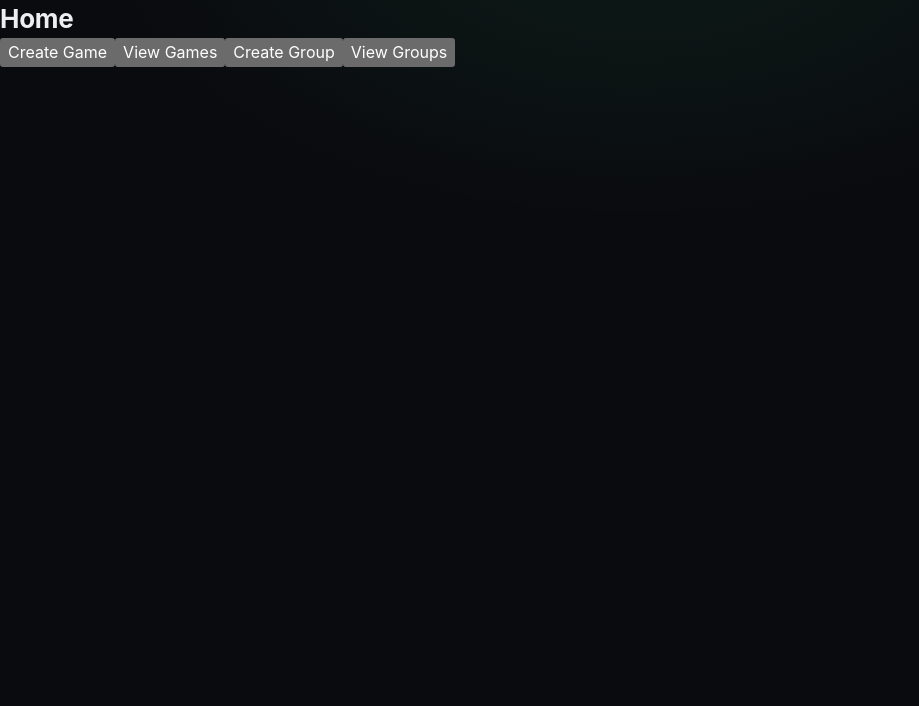
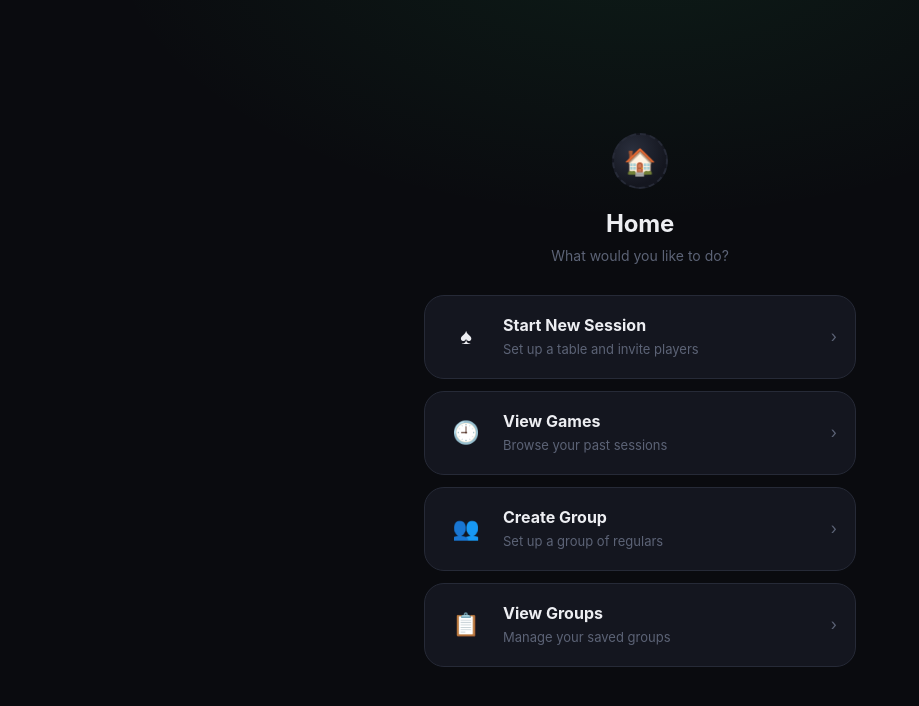
Before and after one commit to khoamai0701/home-game-manager, a React (Vite) app in the folder client/: page /home in a window 1280 px wide. Shown: the top 706 px of the page, without its empty margins (0-919 px from the left). Built offline with nearby package versions, Linux system fonts and the light colour scheme; no server answers.

Commit message:
styled dashboard, GroupLists, and GroupDetails

```diff
--- a/client/src/components/Dashboard.jsx
+++ b/client/src/components/Dashboard.jsx
@@ -5,12 +5,48 @@ function Dashboard() {
     const navigate = useNavigate()
 
     return(
-        <div>
-            <h1>Home</h1>
-            <button onClick={() => navigate('/create')}>Create Game</button>
-            <button onClick={() => navigate('/games')}>View Games</button>
-            <button onClick={() => navigate('/create-group')}>Create Group</button>
-            <button onClick={(() => navigate('/groups'))}>View Groups</button>
+        <div className="screen-center">
+            <div className="brand-mark">🏠</div>
+            <h1 className="entry-title">Home</h1>
+            <p className="entry-subtitle">What would you like to do?</p>
+
+            <div className="entry-options">
+                <button className="entry-option" onClick={() => navigate('/create')}>
+                    <span className="entry-option__icon">♠</span>
+                    <span className="entry-option__text">
+                        <span className="entry-option__title">Start New Session</span>
+                        <span className="entry-option__desc">Set up a table and invite players</span>
+                    </span>
+                    <span className="entry-option__chevron">›</span>
+                </button>
+
+                <button className="entry-option" onClick={() => navigate('/games')}>
+                    <span className="entry-option__icon">🕘</span>
+                    <span className="entry-option__text">
+                        <span className="entry-option__title">View Games</span>
+                        <span className="entry-option__desc">Browse your past sessions</span>
+                    </span>
+                    <span className="entry-option__chevron">›</span>
+                </button>
+
+                <button className="entry-option" onClick={() => navigate('/create-group')}>
+                    <span className="entry-option__icon">👥</span>
+                    <span className="entry-option__text">
+                        <span className="entry-option__title">Create Group</span>
+                        <span className="entry-option__desc">Set up a group of regulars</span>
+                    </span>
+                    <span className="entry-option__chevron">›</span>
+                </button>
+
+                <button className="entry-option" onClick={(() => navigate('/groups'))}>
+                    <span className="entry-option__icon">📋</span>
+                    <span className="entry-option__text">
+                        <span className="entry-option__title">View Groups</span>
+                        <span className="entry-option__desc">Manage your saved groups</span>
+                    </span>
+                    <span className="entry-option__chevron">›</span>
+                </button>
+            </div>
         </div>
     )
 }
--- a/client/src/components/GroupDetails.jsx
+++ b/client/src/components/GroupDetails.jsx
@@ -1,4 +1,4 @@
-import { useParams } from "react-router-dom"
+import { useParams, useNavigate } from "react-router-dom"
 import { useEffect, useState } from "react"
 import { authHeaders } from "../utils/authHeaders"
 
@@ -11,6 +11,7 @@ const DEFAULT_GROUP = {
 function GroupDetails() {
     const { id } = useParams()
     const [group, setGroup] = useState(DEFAULT_GROUP)
+    const navigate = useNavigate()
 
     useEffect(() => {
         fetch(`/api/groups/${id}`, {
@@ -21,11 +22,39 @@ function GroupDetails() {
     }, [id])
 
     return (
-        <div>
-            <h2>{group.name}</h2>
-            {group.members.map(g => (
-                <div key={g.email}>{g.display_name}</div>
-            ))}
+        <div className="app-shell">
+            <div className="game-header">
+                <button className="icon-btn icon-btn--neutral" onClick={() => navigate('/groups')} aria-label="Back">←</button>
+                <div className="game-header__info">
+                    <span className="game-header__location">{group.name}</span>
+                    <span className="game-header__date">{group.members.length} member{group.members.length === 1 ? '' : 's'}</span>
+                </div>
+            </div>
+
+            <div className="page-content">
+                <div>
+                    <div className="section-title">
+                        <h2>🪑 Members</h2>
+                        <span className="section-count">{group.members.length}</span>
+                    </div>
+
+                    {group.members.length === 0 ? (
+                        <div className="empty-state">No members yet</div>
+                    ) : (
+                        <div className="player-list">
+                            {group.members.map(m => (
+                                <div key={m.email} className="player-card">
+                                    <div className="player-card__avatar">{m.display_name?.[0]?.toUpperCase() || '?'}</div>
+                                    <div className="player-card__info">
+                                        <span className="player-card__name">{m.display_name}</span>
+                                        <span className="player-card__buyin">{m.email}</span>
+                                    </div>
+                                </div>
+                            ))}
+                        </div>
+                    )}
+                </div>
+            </div>
         </div>
     )
 
--- a/client/src/components/GroupsList.jsx
+++ b/client/src/components/GroupsList.jsx
@@ -19,21 +19,36 @@ function GroupsList() {
     }, [])
 
     if (loading) {
-        return <div className="loading-screen"><span className="spinner"></span>Loading games…</div>
+        return <div className="loading-screen"><span className="spinner"></span>Loading groups…</div>
     }
 
     return (
-        <div>
-            <h1>Groups</h1>
-            {groups.length === 0 ? (
-                <h2>No groups</h2>
-            ) : (
-                groups.map(g => (
-                    <div key={g.id} onClick={() => navigate(`/groups/${g.id}`)}>
-                        <h2>{g.name}</h2>
+        <div className="app-shell">
+            <div className="game-header">
+                <button className="icon-btn icon-btn--neutral" onClick={() => navigate('/home')} aria-label="Back">←</button>
+                <div className="game-header__info">
+                    <span className="game-header__location">Groups</span>
+                    <span className="game-header__date">{groups.length} group{groups.length === 1 ? '' : 's'}</span>
+                </div>
+            </div>
+
+            <div className="page-content">
+                {groups.length === 0 ? (
+                    <div className="empty-state">No groups yet</div>
+                ) : (
+                    <div className="history-list">
+                        {groups.map(g => (
+                            <div key={g.id} className="history-item" onClick={() => navigate(`/groups/${g.id}`)}>
+                                <div className="history-item__icon">👥</div>
+                                <div className="history-item__info">
+                                    <span className="history-item__location">{g.name}</span>
+                                </div>
+                                <span className="history-item__chevron">›</span>
+                            </div>
+                        ))}
                     </div>
-                ))
-             )}
+                )}
+            </div>
         </div>
     )
 }
```
